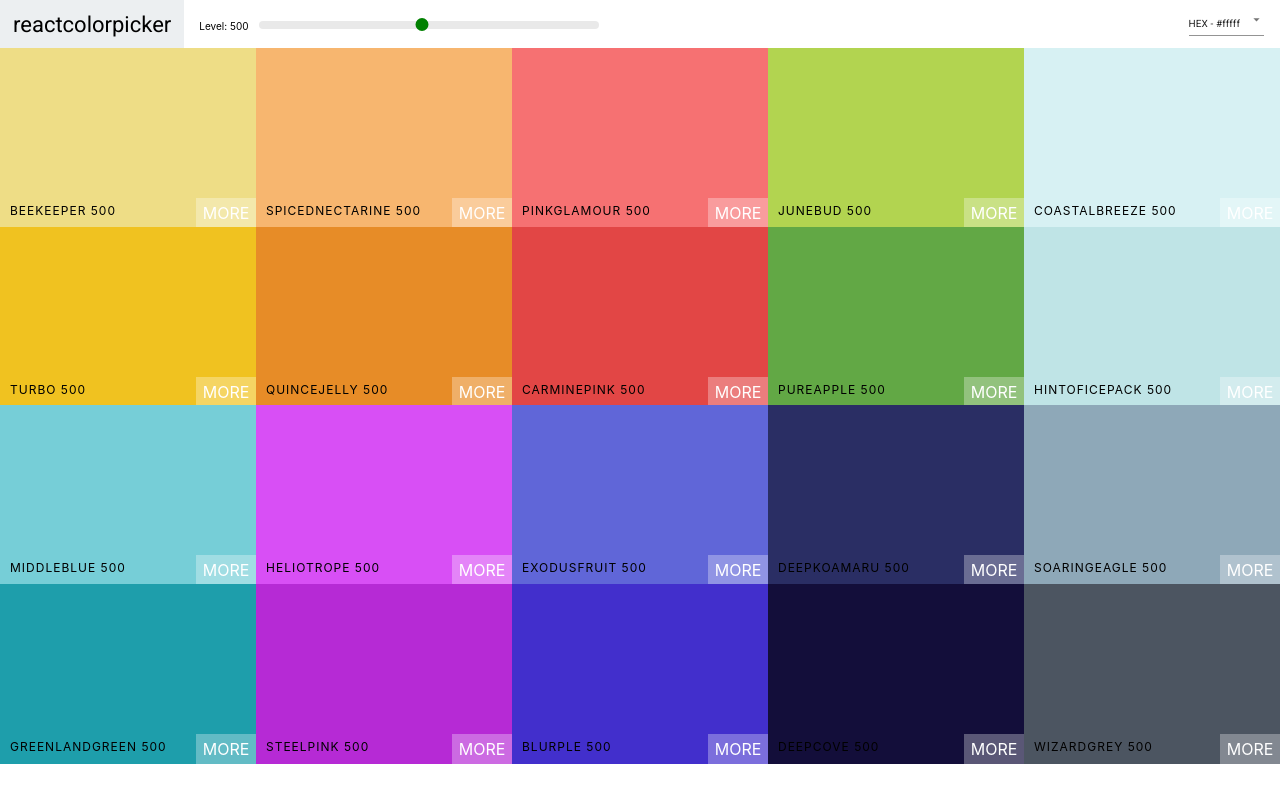
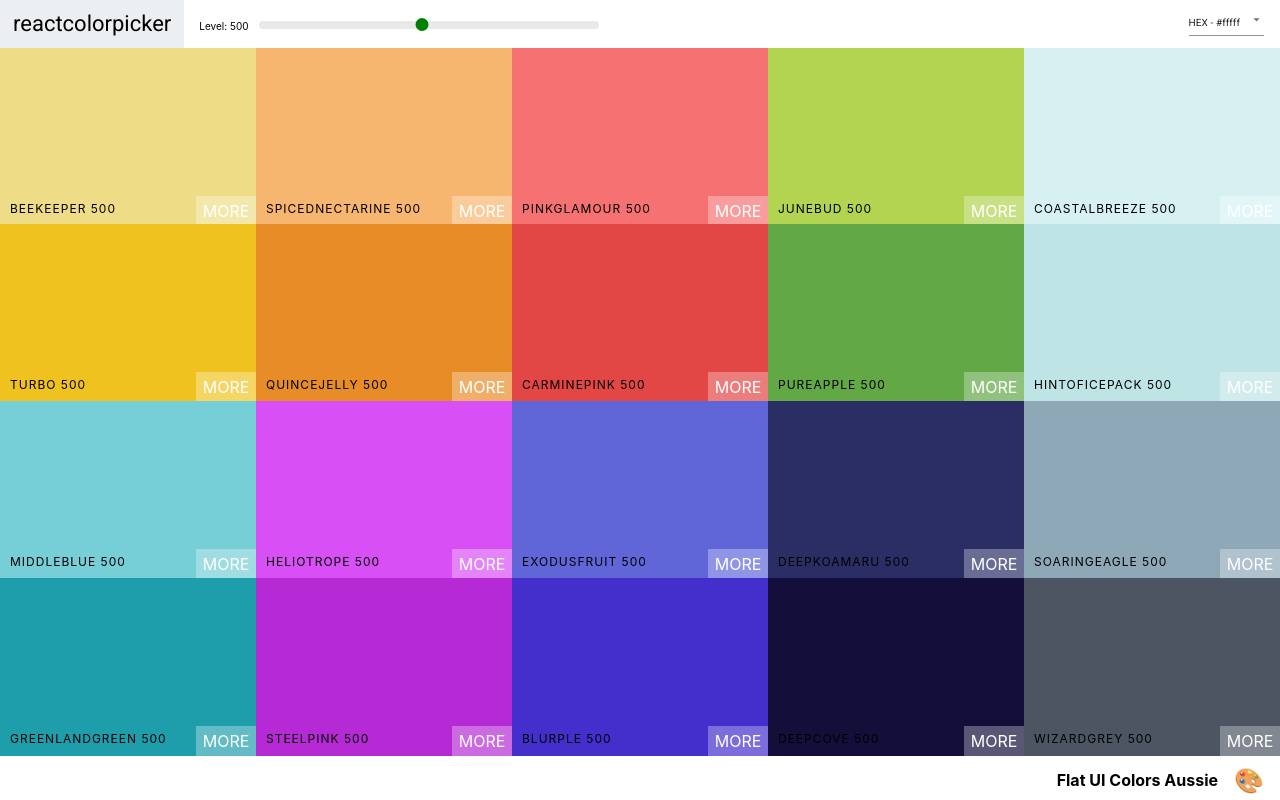
Before and after one commit to namnguyen191/react-ts-colors-app, a React (Create React App) app: page / in a window 1280 px wide. Built offline with nearby package versions, Linux system fonts and the light colour scheme.

Commit message:
Add pallete footer

```diff
--- a/src/App.css
+++ b/src/App.css
@@ -1,3 +1,16 @@
 html {
   font-size: 62.5%;
 }
+
+*,
+*::after,
+*::before {
+  margin: 0;
+  padding: 0;
+  /* box-sizing by default is not inheritable */
+  box-sizing: inherit;
+}
+
+body {
+  box-sizing: border-box;
+}
--- a/src/Pallete.css
+++ b/src/Pallete.css
@@ -1,7 +1,24 @@
 .Pallete {
   height: 100vh;
+  display: flex;
+  flex-direction: column;
 }
 
 .Pallete-colors {
   height: 90%;
 }
+
+.Pallete-footer {
+  background-color: white;
+  height: 5vh;
+  display: flex;
+  justify-content: flex-end;
+  align-items: center;
+  font-weight: bold;
+  font-size: 1.6rem;
+}
+
+.emoji {
+  font-size: 2.4rem;
+  margin: 0 1.6rem;
+}
--- a/src/Pallete.tsx
+++ b/src/Pallete.tsx
@@ -37,7 +37,7 @@ class Pallete extends Component<PalleteProps, PalleteStates> {
   }
 
   render() {
-    const { colors } = this.props.pallete;
+    const { colors, palleteName, emoji } = this.props.pallete;
     const { level, format } = this.state;
 
     const colorBoxes = colors[level].map((color) => (
@@ -46,6 +46,7 @@ class Pallete extends Component<PalleteProps, PalleteStates> {
           name: color.name,
           color: color[format]
         }}
+        key={color.id}
       />
     ));
 
@@ -56,9 +57,11 @@ class Pallete extends Component<PalleteProps, PalleteStates> {
           changeLevel={this.changeLevel}
           handleChange={this.changeFormat}
         />
-        {/* Navbar goes here */}
         <div className="Pallete-colors">{colorBoxes}</div>
-        {/* Footer section */}
+        <footer className="Pallete-footer">
+          {palleteName}
+          <span className="emoji">{emoji}</span>
+        </footer>
       </div>
     );
   }
--- a/src/seedColors.ts
+++ b/src/seedColors.ts
@@ -109,7 +109,7 @@ const seedColors = [
   {
     paletteName: 'Flat UI Colors Aussie',
     id: 'flat-ui-colors-aussie',
-    emoji: '🇦🇺',
+    emoji: '🎨',
     colors: [
       { name: 'Beekeeper', color: '#f6e58d' },
       { name: 'SpicedNectarine', color: '#ffbe76' },
```
Also changed, not shown: 1 other file (tests, documents, lock files or other folders).
